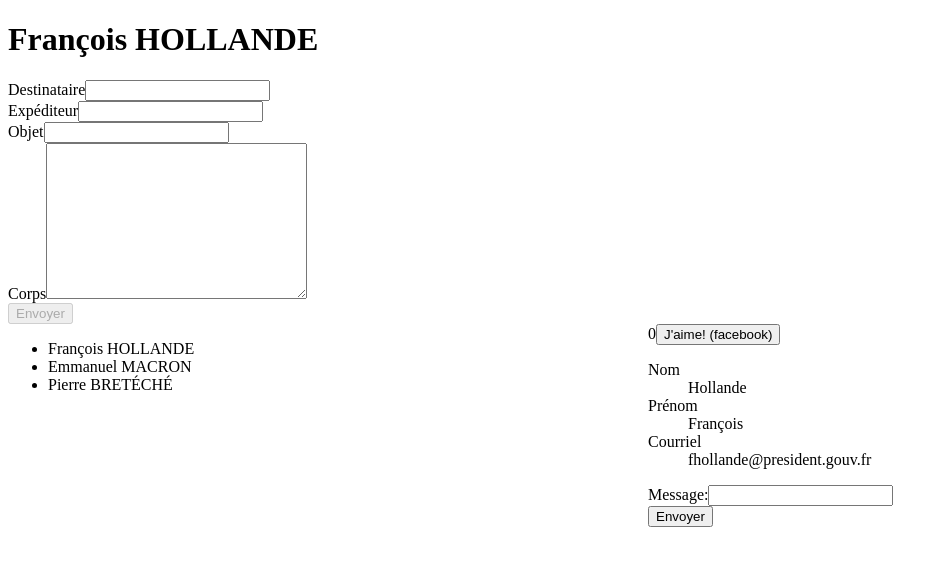
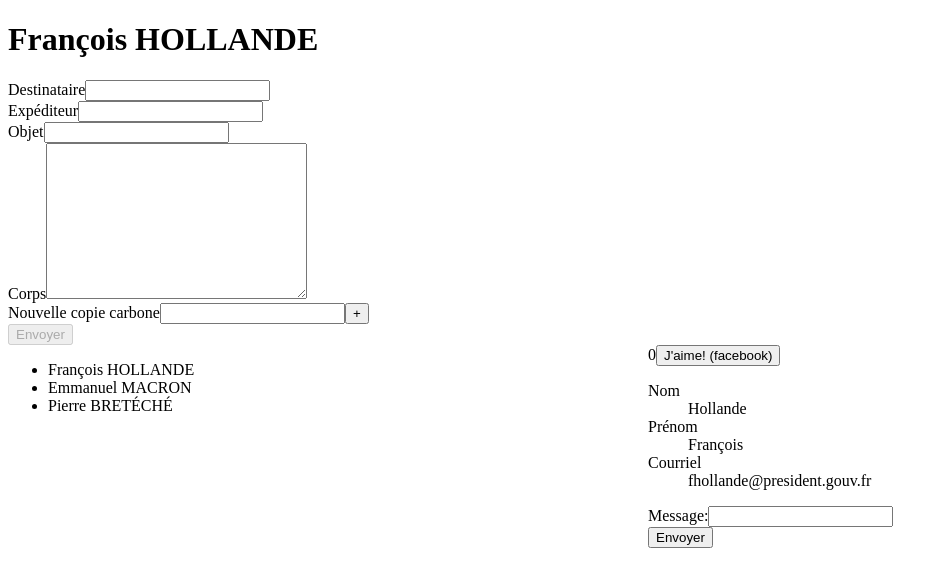
Before and after one commit to pbreteche/ng-geneve, an Angular app: page / in a window 1280 px wide. Shown: the top 586 px of the page, without its empty margins (0-948 px from the left). Built offline with nearby package versions, Linux system fonts and the light colour scheme; a web font is replaced by a local one.

Commit message:
collection fields in teplate driven form

```diff
--- a/src/app/contact-send-mail/contact-send-mail.component.html
+++ b/src/app/contact-send-mail/contact-send-mail.component.html
@@ -19,5 +19,14 @@
     <label for="body">Corps</label>
     <textarea id="body" cols="30" rows="10" name="body"  [(ngModel)]="mail.body"></textarea>
   </div>
+  <div *ngFor="let cc of mail.cc; let i=index; trackBy: trackByIndex">
+    <input type="text" id="cc{{i}}" name="cc{{i}}" [(ngModel)]="mail.cc[i]">
+    <button (click)="removeCarbonCopy(i)">-</button>
+  </div>
+  <div class="form-group">
+    <label for="cc">Nouvelle copie carbone</label>
+    <input [(ngModel)]="newCarbonCopy"  type="text" id="cc" name="cc">
+    <button (click)="addCarbonCopy()">+</button>
+  </div>
   <button (click)="sendMail(); mailForm.reset()" [disabled]="mailForm.form.invalid">Envoyer</button>
 </form>
--- a/src/app/contact-send-mail/contact-send-mail.component.ts
+++ b/src/app/contact-send-mail/contact-send-mail.component.ts
@@ -5,7 +5,8 @@
   sender: string;
   object: string;
   body: string;
-  cc: string[];
+  cc: string[] = [];
+
 }
 
 @Component({
@@ -15,6 +16,7 @@
 })
 export class ContactSendMailComponent{
   mail = new Mail();
+  newCarbonCopy: string;
 
   constructor() { }
 
@@ -23,4 +25,15 @@
     this.mail = new Mail();
   }
 
+  addCarbonCopy() {
+    this.mail.cc.push(this.newCarbonCopy);
+    this.newCarbonCopy = '';
+  }
+
+  trackByIndex(index: number, dish: string){
+    return index;
+  }
+  removeCarbonCopy(i: number) {
+    this.mail.cc.splice(i, 1);
+  }
 }
```
